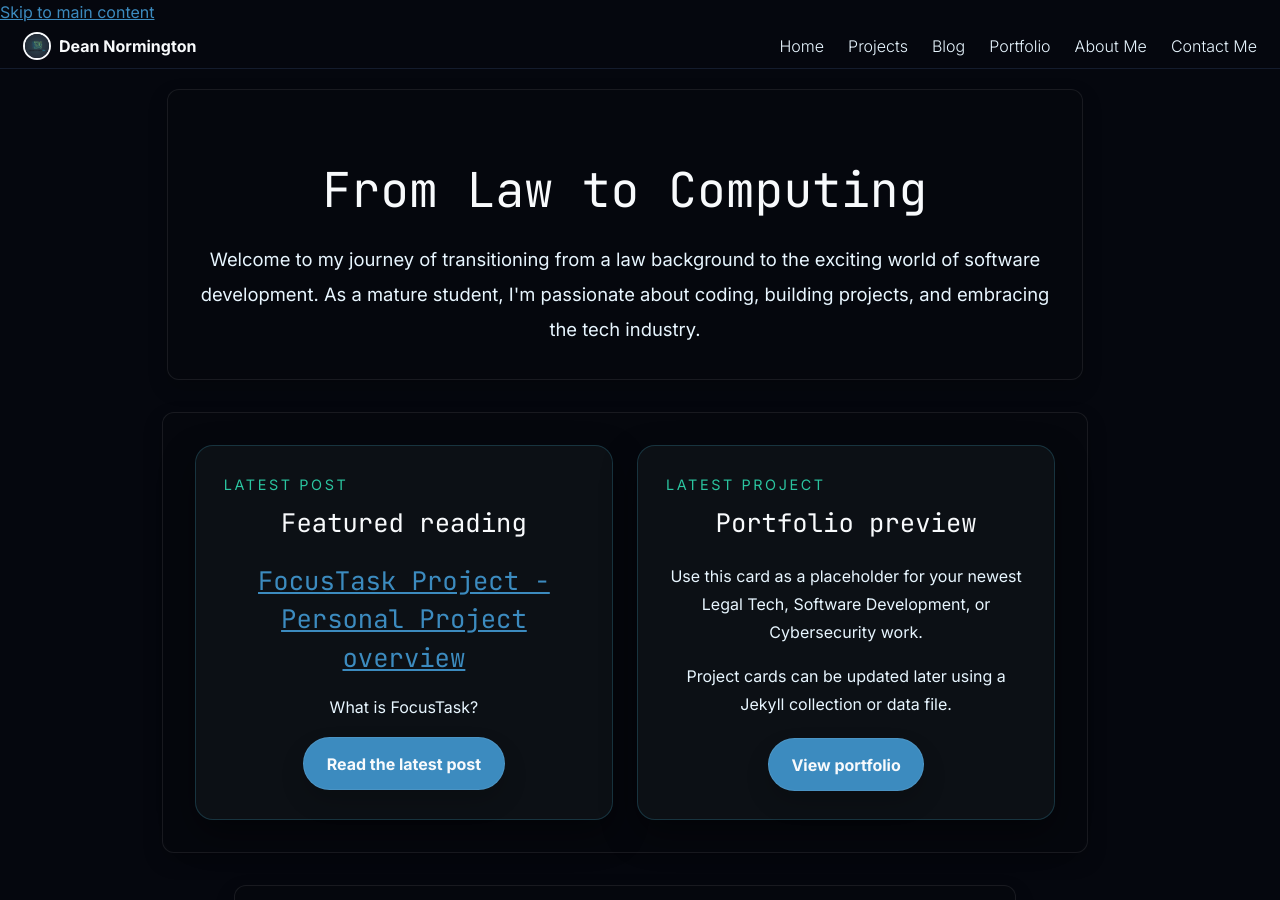
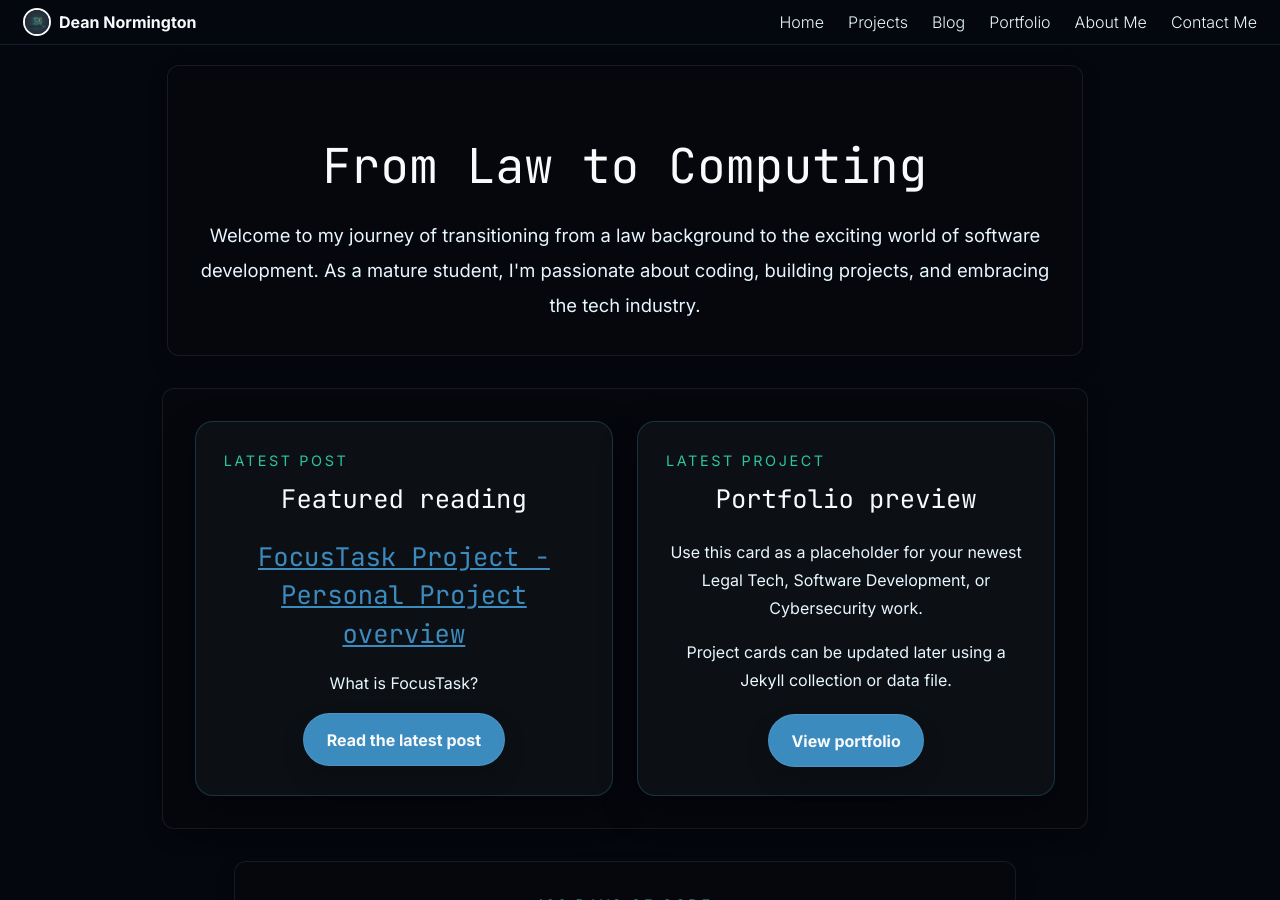
Before and after one commit to dean-js/dnormingtonlaw.uk, a Jekyll site: the page built from index.html, in a window 1280 px wide and 900 px high. Built offline with Jekyll 4.4.1, drawn with Linux system fonts in a browser that asks for light colours; the list of posts is cut into pages by our own code.

Commit message:
removed skip to the main content button - misplaced and didnt sit correctly with layout

```diff
--- a/_layouts/default.html
+++ b/_layouts/default.html
@@ -2,7 +2,6 @@
 <html lang="en">
   {% include head.html %}
   <body>
-    <a class="skip-link" href="#main-content">Skip to main content</a>
     {% include nav.html %}
 
     <main id="main-content" class="wrapper" role="main">{{ content }}</main>
```
